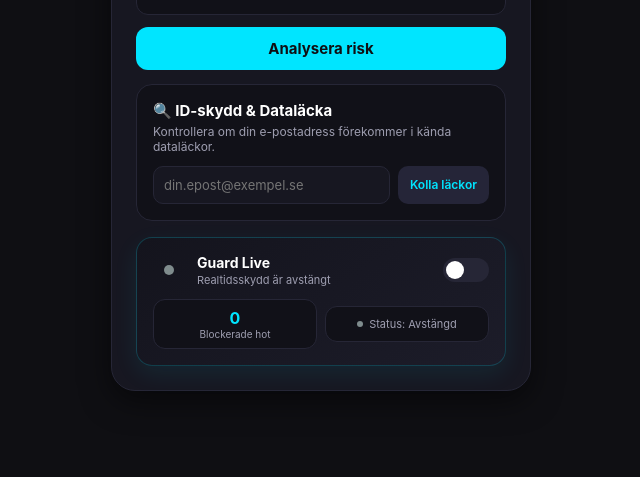
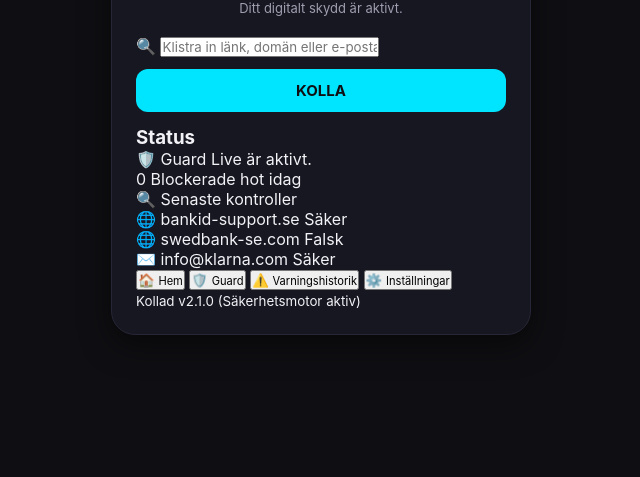
Before and after one commit to OskarJ1993/kollad, a plain HTML site: page index.html in a window 1280 px wide. Shown: the part 323-800 px from the top of the page, without its empty margins (319-959 px from the left). Drawn offline with Linux system fonts and the light colour scheme; files that its build step writes are made by us from their sources.

Commit message:
Refactor index.html for UI enhancements and imports
Updated header and input elements for improved UI. Added import map for local notifications and modified script tag for app.js.

```diff
--- a/index.html
+++ b/index.html
@@ -4,35 +4,81 @@
     <meta charset="UTF-8">
     <meta name="viewport" content="width=device-width, initial-scale=1.0">
     <title>Kollad - Säkerhetsapp</title>
-    <link rel="stylesheet" href="style.css">
+
+    <script type="importmap">
+      {
+        "imports": {
+          "@capacitor/local-notifications": "https://esm.sh/@capacitor/local-notifications"
+        }
+      }
+    </script>
+
+    <link rel="stylesheet" href="./www/style.css">
 </head>
 <body>
     <div class="app-container">
-        <!-- Header med inställningsknapp -->
+        <!-- Header -->
         <header class="app-header">
-            <button class="settings-icon-btn" onclick="openSettings()" title="Inställningar">⚙️</button>
-            <img src="./assets/bilder/kollad-icon.png" alt="Kollad Logotyp" class="app-logo">
-            <p>Ditt digitala skydd mot bedrägerier</p>
+            <span class="header-back">Hem</span>
+            <div class="logo-area">
+                <img src="./assets/bilder/kollad-icon.png" alt="Kollad Logotyp" class="app-logo">
+                <h1>Kollad</h1>
+            </div>
+            <p class="welcome-title">Välkommen tillbaka</p>
+            <p class="welcome-subtitle">Ditt digitalt skydd är aktivt.</p>
         </header>
 
         <!-- Huvud-innehåll -->
         <main class="app-main">
-            <!-- Universell inmatningsruta -->
+            <!-- Inmatningsruta -->
             <div class="input-card">
-                <textarea id="userInput" placeholder="Klistra in länk, SMS, chatt eller webbadress här..."></textarea>
+                <div class="input-wrapper">
+                    <span class="search-icon">🔍</span>
+                    <input type="text" id="userInput" placeholder="Klistra in länk, domän eller e-postadress...">
+                </div>
                 <button id="analyzeBtn" class="primary-btn">
-                    <span class="btn-text">Analysera risk</span>
+                    <span class="btn-text">KOLLA</span>
                     <span class="spinner hidden"></span>
                 </button>
             </div>
 
-            <!-- Snabbhistorik -->
-            <div id="historySection" class="history-section hidden">
-                <span class="history-label">Senaste kontroller:</span>
-                <div id="historyChips" class="history-chips"></div>
+            <!-- Status / Guard Live -->
+            <div class="status-card active-guard">
+                <div class="status-top">
+                    <span class="status-dot-green"></span>
+                    <h3>Status</h3>
+                </div>
+                <p class="status-main-text">🛡️ Guard Live är aktivt.</p>
+                <div class="status-stats">
+                    <span class="stat-highlight">0</span> Blockerade hot idag
+                </div>
             </div>
 
-            <!-- Resultat-ruta -->
+            <!-- Senaste kontroller -->
+            <div class="history-card">
+                <div class="history-card-header">
+                    <span>🔍 Senaste kontroller</span>
+                </div>
+                <div class="history-list">
+                    <div class="history-item">
+                        <span class="item-text">🌐 bankid-support.se</span>
+                        <span class="badge-safe">Säker</span>
+                        <span class="dot-safe"></span>
+                    </div>
+                    <div class="history-item">
+                        <span class="item-text">🌐 swedbank-se.com</span>
+                        <span class="badge-danger">Falsk</span>
+                        <span class="dot-danger"></span>
+                    </div>
+                    <div class="history-item">
+                        <span class="item-text">✉️ info@klarna.com</span>
+                        <span class="badge-safe">Säker</span>
+                        <span class="dot-safe"></span>
+                    </div>
+                </div>
+            </div>
+
+            <!-- Resultat-ruta (Dold som standard) -->
             <div id="resultCard" class="result-card hidden">
                 <div class="result-header">
                     <span id="resultIcon" class="result-icon"></span>
@@ -40,56 +86,31 @@
                 </div>
                 <p id="resultDescription">Här visas analysen...</p>
             </div>
+        </main>
 
-            <!-- ID-skydd & Dataläcka -->
-            <div class="id-leak-card">
-                <h3>🔍 ID-skydd & Dataläcka</h3>
-                <p class="leak-subtitle">Kontrollera om din e-postadress förekommer i kända dataläckor.</p>
-                <div class="leak-input-group">
-                    <input type="email" id="leakEmailInput" placeholder="din.epost@exempel.se">
-                    <button onclick="checkEmailLeak()" id="leakBtn" class="secondary-btn">Kolla läckor</button>
-                </div>
-                <div id="leakResultContainer" class="leak-result hidden"></div>
-            </div>
+        <!-- Bottenmeny (Navigation) -->
+        <nav class="bottom-nav">
+            <button class="nav-item active">
+                <span>🏠</span>
+                <small>Hem</small>
+            </button>
+            <button class="nav-item" onclick="toggleGuardLiveTab()">
+                <span>🛡️</span>
+                <small>Guard</small>
+            </button>
+            <button class="nav-item">
+                <span>⚠️</span>
+                <small>Varningshistorik</small>
+            </button>
+            <button class="nav-item" onclick="openSettings()">
+                <span>⚙️</span>
+                <small>Inställningar</small>
+            </button>
+        </nav>
 
-            <!-- GUARD LIVE (Med På/Av switch och statistik-räknare) -->
-            <div class="guard-live-card" style="margin-top: 16px;">
-                <div class="guard-live-top">
-                    <div class="pulse-container" id="pulseContainer">
-                        <div class="pulse-circle"></div>
-                        <span class="pulse-dot"></span>
-                    </div>
-                    <div class="guard-live-titles">
-                        <h3>Guard Live</h3>
-                        <p class="live-subtitle" id="guardSubtitle">Realtidsskydd är avstängt</p>
-                    </div>
-                    <label class="switch">
-                        <input type="checkbox" id="guardToggle" onchange="toggleGuardLive()">
-                        <span class="slider round"></span>
-                    </label>
-                </div>
-
-                <!-- Statistik / Skydds-counter -->
-                <div class="stats-row">
-                    <div class="stat-box">
-                        <span class="stat-number" id="blockedCount">0</span>
-                        <span class="stat-label">Blockerade hot</span>
-                    </div>
-                    <div class="live-status-box">
-                        <span class="status-indicator" id="statusIndicator"></span>
-                        <span id="statusText">Status: Avstängd</span>
-                    </div>
-                </div>
-
-                <div id="liveAlertModal" class="leak-result hidden" style="margin-top: 12px; background: rgba(255, 77, 77, 0.1); border-left: 4px solid #ff4d4d;">
-                    <h4 style="margin: 0 0 4px 0; color: #ff4d4d; font-size: 13px;">🚨 Varning: Potentiellt bedrägeri upptäckt!</h4>
-                    <p style="margin: 0 0 8px 0; font-size: 11px; color: #d0d0e0; line-height: 1.4;">
-                        Guard Live upptäckte en misstänkt länk i bakgrunden. Appen blockerar bedrägeriet och rekommenderar att du inte klickar på länken.
-                    </p>
-                    <button onclick="closeAlertModal()" class="secondary-btn" style="width: 100%; text-align: center;">Jag förstår, stäng</button>
-                </div>
-            </div>
-        </main>
+        <div class="app-footer-info">
+            <small>Kollad v2.1.0 (Säkerhetsmotor aktiv)</small>
+        </div>
     </div>
 
     <!-- INSTÄLLNINGAR MODAL -->
@@ -118,12 +139,9 @@
                     <button onclick="clearHistory()" class="danger-btn">Rensa sökhistorik</button>
                 </div>
             </div>
-            <div class="modal-footer">
-                <p class="app-version">Kollad v1.0.0 (Säkerhetsmotor aktiv)</p>
-            </div>
         </div>
     </div>
 
-    <script src="app.js"></script>
+    <script type="module" src="./app.js"></script>
 </body>
 </html>
```
